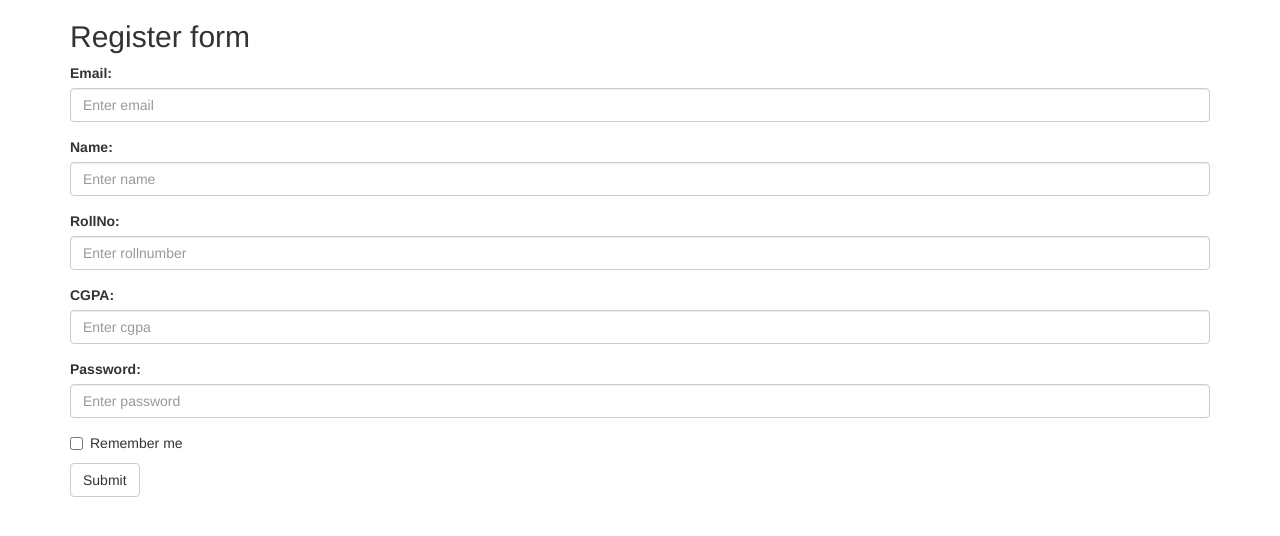
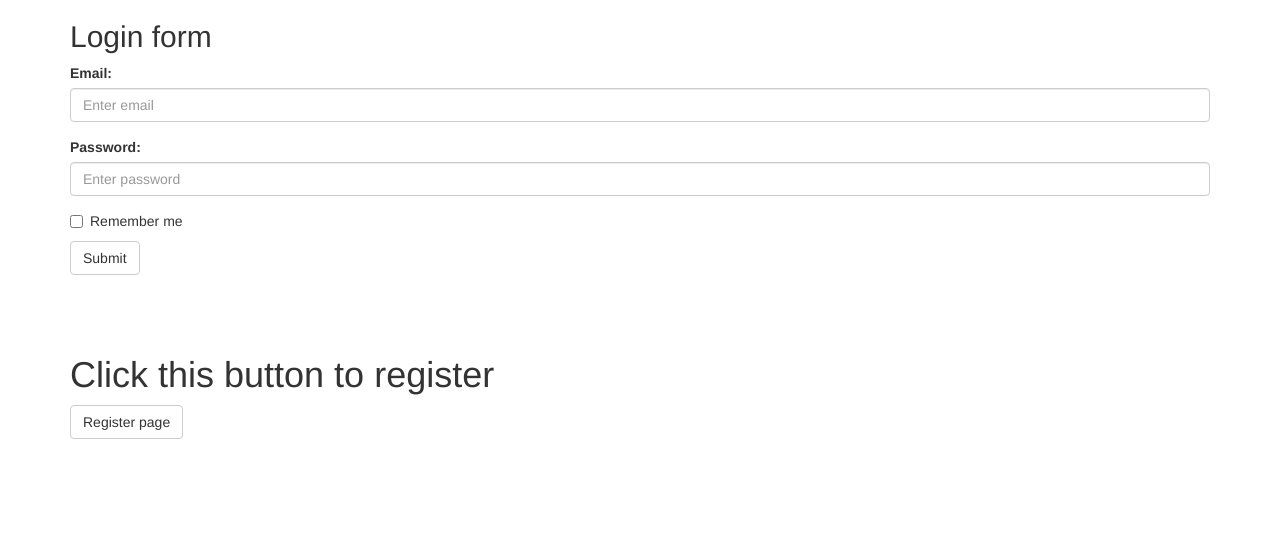
Before and after one commit to SandeepKallepalli/TA-Portal, a Flask app: page /student in a window 1280 px wide. Shown: the top 536 px of the page. Run offline with Flask 2, Linux system fonts and the light colour scheme; some libraries are stand-ins or nearby versions.

Commit message:
updated files

```diff
--- a/app/__init__.py
+++ b/app/__init__.py
@@ -50,7 +50,7 @@ db.create_all()
 
 @app.route('/faculty')
 def main():
-    return render_template('faculty_regester.html')
+    return render_template('faculty_login.html')
 @app.route('/student')
 def main1():
-    return render_template('student_regester.html')
+    return render_template('student_login.html')
--- a/app/faculty/controllers.py
+++ b/app/faculty/controllers.py
@@ -1,4 +1,5 @@
 from flask import Blueprint,request,session,jsonify
+from flask import *
 from sqlalchemy.exc import IntegrityError
 from app import db
 from .models import Faculty
@@ -25,7 +26,9 @@ def login():
     session['faculty-id']=faculty.id
     return jsonify(success=False , faculty=faculty.to_dict())
 
-
+@mod_faculty.route('/registerpage',methods=['GET'])
+def register():
+    return render_template('faculty_regester.html')
 
 
 @mod_faculty.route('/register',methods=['POST'])
--- a/app/student/controllers.py
+++ b/app/student/controllers.py
@@ -31,6 +31,9 @@ def login():
     return jsonify(success=True, student=user.to_dict())
 
 
+@mod_student.route('/registerpage',methods=['GET'])
+def registerpage():
+    return render_template('student_regester.html')
 
 
 @mod_student.route('/logout', methods=['POST'])
--- a/app/templates/student_login.html
+++ b/app/templates/student_login.html
@@ -27,6 +27,14 @@
     <button type="submit" class="btn btn-default" id="student_login_button">Submit</button>
   </form>
 </div>
-
+<br/>
+<br/>
+<br/>
+<div class="container">
+<h1 style="text-align:centre">Click this button to register</h1>
+<form method="GET" action="http://127.0.0.1:8080/student/registerpage">
+<button type="submit" class="btn btn-default" id="student_register_page">Register page</button>
+</form>
+</div>
 </body>
 </html>
```
Also changed, not shown: app/templates/faculty_login.html (+6 -1 lines), app.db, 8 other files.
